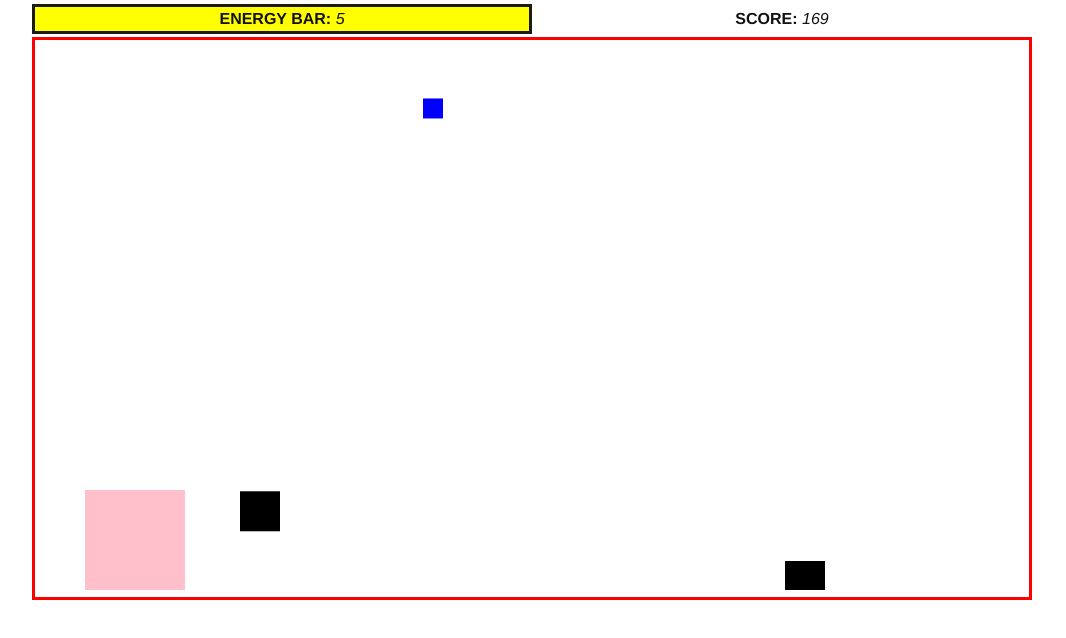
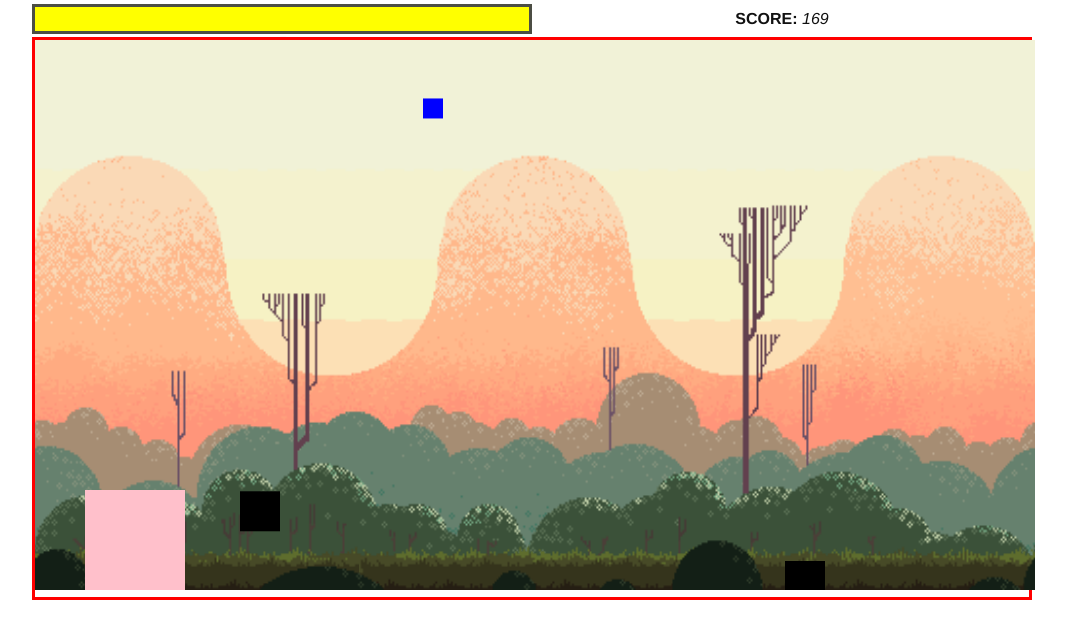
Before and after one commit to arimagic-8bit/Walk-Me-Game, a website: page index.html in a window 1280 px wide. Both pictures are taken after a click on the button "START". Shown: the whole page, without its empty margins (108-1174 px from the left). Drawn offline with Linux system fonts and the light colour scheme.

Commit message:
Background done

```diff
--- a/css/style.css
+++ b/css/style.css
@@ -84,9 +84,17 @@ body {
 }
 
 .energy-bar {
-  background-color: yellow;
+  background-color: lightgray;
   height: 30px;
   width: 500px;
   margin: 0 auto;
-  border: solid 3px rgb(26, 27, 23);
+  border: solid 3px rgb(76, 78, 68);
 }
+
+.energy-yellow {
+  background-color: yellow;
+  width: 100%;
+  height: 100%;
+  position: inherit;
+  bottom: 56px;
+}
--- a/index.html
+++ b/index.html
@@ -9,6 +9,7 @@
   <body>
     <script src="./src/main.js"></script>
     <script src="./src/game.js"></script>
+    <script src="./src/background.js"></script>
     <script src="./src/player.js"></script>
     <script src="./src/obstacles.js"></script>
   </body>
--- a/src/background.js
+++ b/src/background.js
@@ -2,35 +2,26 @@ class Background {
   constructor (speed, canvas, src) {
     this.speed = speed
     this.x = 0
+    this.xSecondary = canvas.width
     this.canvas = canvas
     this.ctx = this.canvas.getContext('2d')
-    this.src = null
+    this.image = new Image()
+    this.image.src = src
   }
 
   move () {
-    this.x += this.speed
-    this.x %= this.canvas.width
+    this.x -= this.speed
+    this.xSecondary -= this.speed
+    if (this.x <= -this.canvas.width) {
+      this.x = this.canvas.width
+    }
+    if (this.xSecondary <= -this.canvas.width) {
+      this.xSecondary = this.canvas.width
+    }
   }
 
   draw () {
-    this.ctx.drawImage(this.src, this.x, 0)
-    if (this.speed < 0) {
-      this.ctx.drawImage(this.src, this.x + this.canvas.width, 0)
-    } else {
-      this.ctx.drawImage(this.src, this.x - this.src.width, 0)
-    }
-  }
-
-  updateCanvas () {
-    Background.move()
-
-    this.ctx.clearRect(0, 0, this.canvas.width, this.canvas.height)
-    Background.draw()
-
-    // requestAnimationFrame(updateCanvas())
-  }
-
-  callUpdateWhenLoad () {
-    // this.src.onload = updateCanvas()
+    this.ctx.drawImage(this.image, this.x, 0, this.canvas.width, this.canvas.height)
+    this.ctx.drawImage(this.image, this.xSecondary, 0, this.canvas.width, this.canvas.height)
   }
 };
--- a/src/game.js
+++ b/src/game.js
@@ -11,6 +11,7 @@ class Game {
     this.ctx = null
     this.energy = 0
     this.gameScreen = null
+    this.energyYellow = null
 
     // background properties
 
@@ -37,6 +38,7 @@ class Game {
 
     // Save reference for energy element
     this.energy = this.gameScreen.querySelector('.energy-bar .value')
+    this.energyYellow = this.gameScreen.querySelector('.energy-yellow')
 
     // Save reference for score element
     this.scoreElement = this.gameScreen.querySelector('.score .value')
@@ -52,12 +54,12 @@ class Game {
 
     // set background src
 
-    // this.background1 = new Background(0, this.canvas, '/img/Background/Hills Layer 01.png')
-    // this.background2 = new Background(1, this.canvas, '/img/Background/Hills Layer 02.png')
-    // this.background3 = new Background(2, this.canvas, '/img/Background/Hills Layer 03.png')
-    // this.background4 = new Background(3, this.canvas, '/img/Background/Hills Layer 04.png')
-    // this.background5 = new Background(4, this.canvas, '/img/Background/Hills Layer 05.png')
-    // this.background6 = new Background(5, this.canvas, '/img/Background/Hills Layer 06.png')
+    this.background1 = new Background(0, this.canvas, './../img/Background/Hills Layer 01.png')
+    this.background2 = new Background(1, this.canvas, './../img/Background/Hills Layer 02.png')
+    this.background3 = new Background(2, this.canvas, './../img/Background/Hills Layer 03.png')
+    this.background4 = new Background(3, this.canvas, './../img/Background/Hills Layer 04.png')
+    this.background5 = new Background(4, this.canvas, './../img/Background/Hills Layer 05.png')
+    this.background6 = new Background(5, this.canvas, './../img/Background/Hills Layer 06.png')
 
     // Event listerner for jump
 
@@ -116,6 +118,13 @@ class Game {
 
       // update background
 
+      this.background1.move()
+      this.background2.move()
+      this.background3.move()
+      this.background4.move()
+      this.background5.move()
+      this.background6.move()
+
       // check if enemies are off screen
 
       const obsOnScreen = this.obstacles.filter(function (obstacle) {
@@ -140,7 +149,13 @@ class Game {
 
       this.ctx.clearRect(0, 0, this.canvas.width, this.canvas.height)
 
-      // paint canvas
+      // paint canvas background
+      this.background1.draw()
+      this.background2.draw()
+      this.background3.draw()
+      this.background4.draw()
+      this.background5.draw()
+      this.background6.draw()
 
       // draw DOG
 
@@ -168,14 +183,18 @@ class Game {
     loop() // initial invocation
   }
 
+  removeEnergy () {
+    this.energyYellow.style.width -= '50px'
+  }
+
   checkCollisions () {
     this.obstacles.forEach((obstacle) => {
       if (this.player.didCollideWithObs(obstacle)) {
-        this.player.removeEnergy()
+        // this.energyYellow.removeEnergy()
 
         obstacle.x = -1 * obstacle.size
 
-        if (this.player.energy <= 0) {
+        if (this.energyYellow.width <= '0px') {
           this.gameOver()
         }
       }
@@ -195,8 +214,6 @@ class Game {
     endGame(this.score)
   }
 
-  reduceEnergyBar () {}
-
   printEnergy () {
     this.energy.innerHTML = this.player.energy
   }
--- a/src/main.js
+++ b/src/main.js
@@ -42,8 +42,8 @@ function createGameScreen (params) {
 <main class="game container">
     <header>
       <div class="energy-bar">
-
-        <span class="label">ENERGY BAR:</span>
+        <div class ="energy-yellow">
+        </div>
         <span class="value"></span>
       </div>
       <div class="score">
--- a/src/player.js
+++ b/src/player.js
@@ -55,10 +55,10 @@ class Dog {
     this.screenTop = 0
   }
 
-  removeEnergy () { // restar barra energía por tiempo // restar por colisión // aumentar por colisión
-    // this.energyBar.setAttribute('width', '-50px')
+  /* removeEnergy () { // restar barra energía por tiempo // restar por colisión // aumentar por colisión
+    // this.energyBar.style -= '50px'
     this.energy -= 1
-  }
+  } */
 
   addEnergy () {
     if (this.energy < 5) { this.energy += 1 }
```
Also changed, not shown: img/Elements/6b8fe736ed94e700ac324754305c1efb.png (added), img/Elements/bone-drawing-3.png (added), img/Elements/shit-drawing-png-1.png (added).
